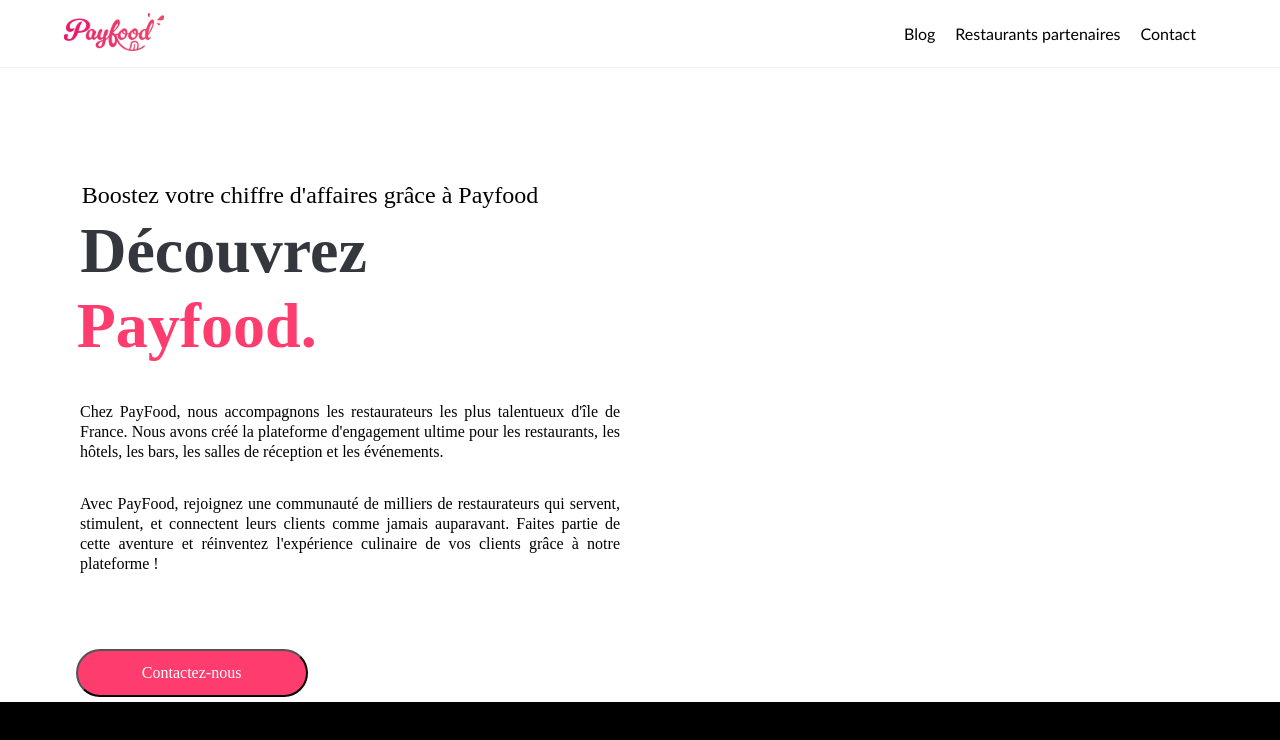
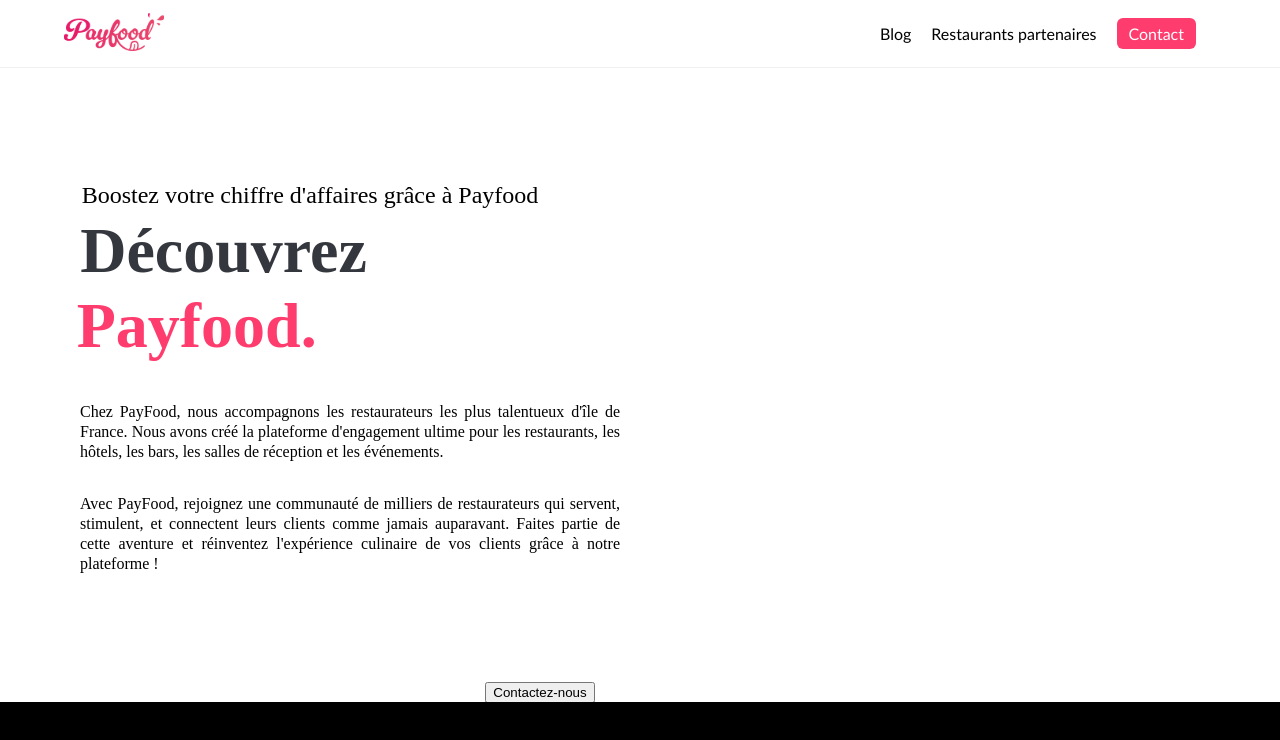
Before and after one commit to Armelsteve1/PAYFOOD, a React (Create React App) app in the folder payfood/: page / in a window 1280 px wide. Shown: the top 740 px of the page. Built offline with nearby package versions, Linux system fonts and the light colour scheme.

Commit message:
nav finished

```diff
--- a/payfood/src/Component/HomePage/homePageStyle.css
+++ b/payfood/src/Component/HomePage/homePageStyle.css
@@ -69,7 +69,7 @@
   color: #000000;
 }
 
-.contact {
+/* .contact {
   display: flex;
   justify-content: center;
   align-items: center;
@@ -86,7 +86,7 @@
   color: #FFFF;
   position: relative;
   margin-left: 7%;
-}
+} */
 
 .deuxieme {
   position: relative;
--- a/payfood/src/Component/Navbar/Navbar.js
+++ b/payfood/src/Component/Navbar/Navbar.js
@@ -1,5 +1,5 @@
 import React from 'react';
-import './Style.css';
+import './nav-style.css';
 import logo from  './payfood-logo.svg'
 function NavigationBar() {
   return (
@@ -9,13 +9,13 @@
       </div>
       <ul className="navbar__list">
         <li className="navbar__item">
-          <a href="#" className="navbar__link" >Blog</a>
+          <a href="#about-us" className="navbar__link" >Blog</a>
         </li>
         <li className="navbar__item">
-          <a href="#" className="navbar__link">Restaurants partenaires</a>
+          <a href="#restaurants-partenaires" className="navbar__link">Restaurants partenaires</a>
         </li>
         <li className="navbar__item">
-          <a href="#" className="navbar__link">Contact</a>
+          <a href="#contact" className="navbar__link contact">Contact</a>
         </li>
       </ul>
     </nav>
--- a/payfood/src/Component/Navbar/Style.css
+++ b/payfood/src/Component/Navbar/nav-style.css
@@ -22,7 +22,14 @@
 
 .navbar__link {
   text-decoration: none;
-  color: black; /* Set text color to black */
+  color: black;
+}
+
+.navbar__link.contact {
+  background-color: #ff3c6e;
+  color: white;
+  padding: 6px 12px;
+  border-radius: 6px;
 }
 
 .navbar__logo img {
```
